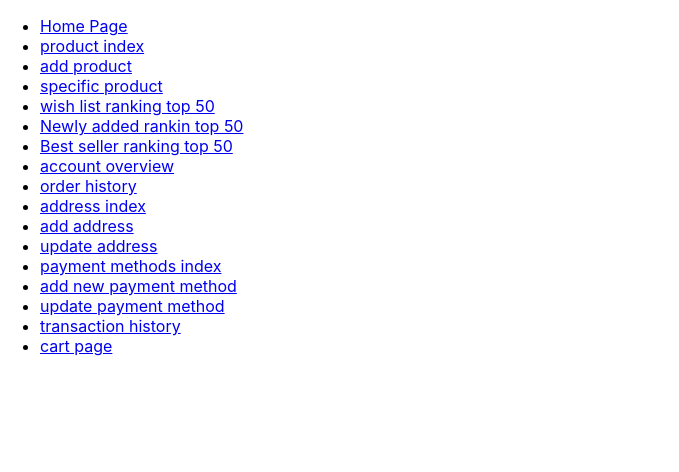
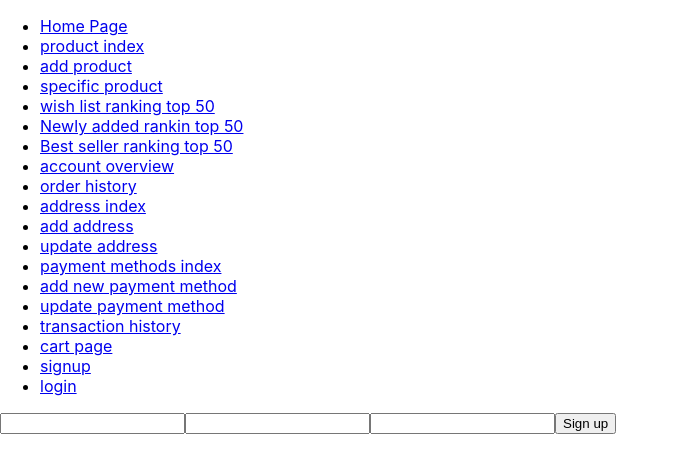
Before and after one commit to XX989tmx/amazon_clone_clientside, a React (Create React App) app: page /auth/signup in a window 1280 px wide. Shown: the top 472 px of the page, without its empty margins (0-679 px from the left). Built offline with nearby package versions, Linux system fonts and the light colour scheme.

Commit message:
adds post req

```diff
--- a/src/App.js
+++ b/src/App.js
@@ -26,6 +26,8 @@ import TransactionHistory from "./accounts/payments/transactions/pages/Transacti
 import Cart from "./cart/page/Cart";
 import { useAuth } from "./shared/hooks/auth-hook";
 import { AuthContext } from "./shared/context/auth-context";
+import SignUp from "./users/pages/SignUp";
+import Login from "./users/pages/Login";
 
 function App() {
   const { Token, login, logout, UserId } = useAuth();
@@ -77,6 +79,14 @@ function App() {
       {/* home */}
       <Route path="/home" exact>
         <Home />
+      </Route>
+
+      {/* auth */}
+      <Route path="/auth/signup" exact>
+        <SignUp />
+      </Route>
+      <Route path="/auth/login" exact>
+        <Login />
       </Route>
       {/* product */}
       <Route path="/product/new" exact>
@@ -220,6 +230,12 @@ function App() {
                 <li>
                   <Link to={"/cart"}>cart page</Link>
                 </li>
+                <li>
+                  <Link to={"/auth/signup"}>signup</Link>
+                </li>
+                <li>
+                  <Link to={"/auth/login"}>login</Link>
+                </li>
               </ul>
             </nav>
           </div>
--- a/src/users/pages/SignUp.js
+++ b/src/users/pages/SignUp.js
@@ -1,11 +1,73 @@
-import React from 'react';
+import Axios from "axios";
+import React, { useContext, useState } from "react";
+import { useHistory, useParams } from "react-router-dom";
+import { AuthContext } from "../../shared/context/auth-context";
 
 const SignUp = () => {
-    return (
-        <div>
+  const auth = useContext(AuthContext);
+  const history = useHistory();
+  const [Name, setName] = useState('');
+  const [Email, setEmail] = useState('');
+  const [Password, setPassword] = useState('');
 
-        </div>
-    );
-}
+  const SignupSubmitHandler = async (event) => {
+    event.preventDefault();
+    let response;
+    const data = {
+      name: Name,
+      email: Email,
+      password: Password,
+    };
+    console.log(data);
+    try {
+      response = await fetch(`http://localhost:8080/api/users/signup`, {
+        method: "POST",
+        headers: { "Content-Type": "application/json"},
+        data: data,
+      });
+    } catch (error) {
+      console.log(error);
+    }
+    // const data = response.data;
+    // auth.login(data.userId, data.token);
+    console.log(response);
+  };
+
+  const nameChangeHandler = (event) => {
+    setName(event.target.value);
+  };
+  const emailChangeHandler = (event) => {
+    setEmail(event.target.value);
+  };
+
+  const passwordChangeHandler = (event) => {
+    setPassword(event.target.value);
+  };
+  return (
+    <div>
+      <form action="" onSubmit={SignupSubmitHandler}>
+        <input
+          id="name"
+          type="text"
+          value={Name}
+          onChange={nameChangeHandler}
+        />
+        <input
+          id="email"
+          type="email"
+          value={Email}
+          onChange={emailChangeHandler}
+        />
+        <input
+          id="password"
+          type="password"
+          value={Password}
+          onChange={passwordChangeHandler}
+        />
+        <button type="submit">Sign up</button>
+      </form>
+    </div>
+  );
+};
 
 export default SignUp;
```
Also changed, not shown: src/users/pages/Auth.js (+10 -10 lines).
